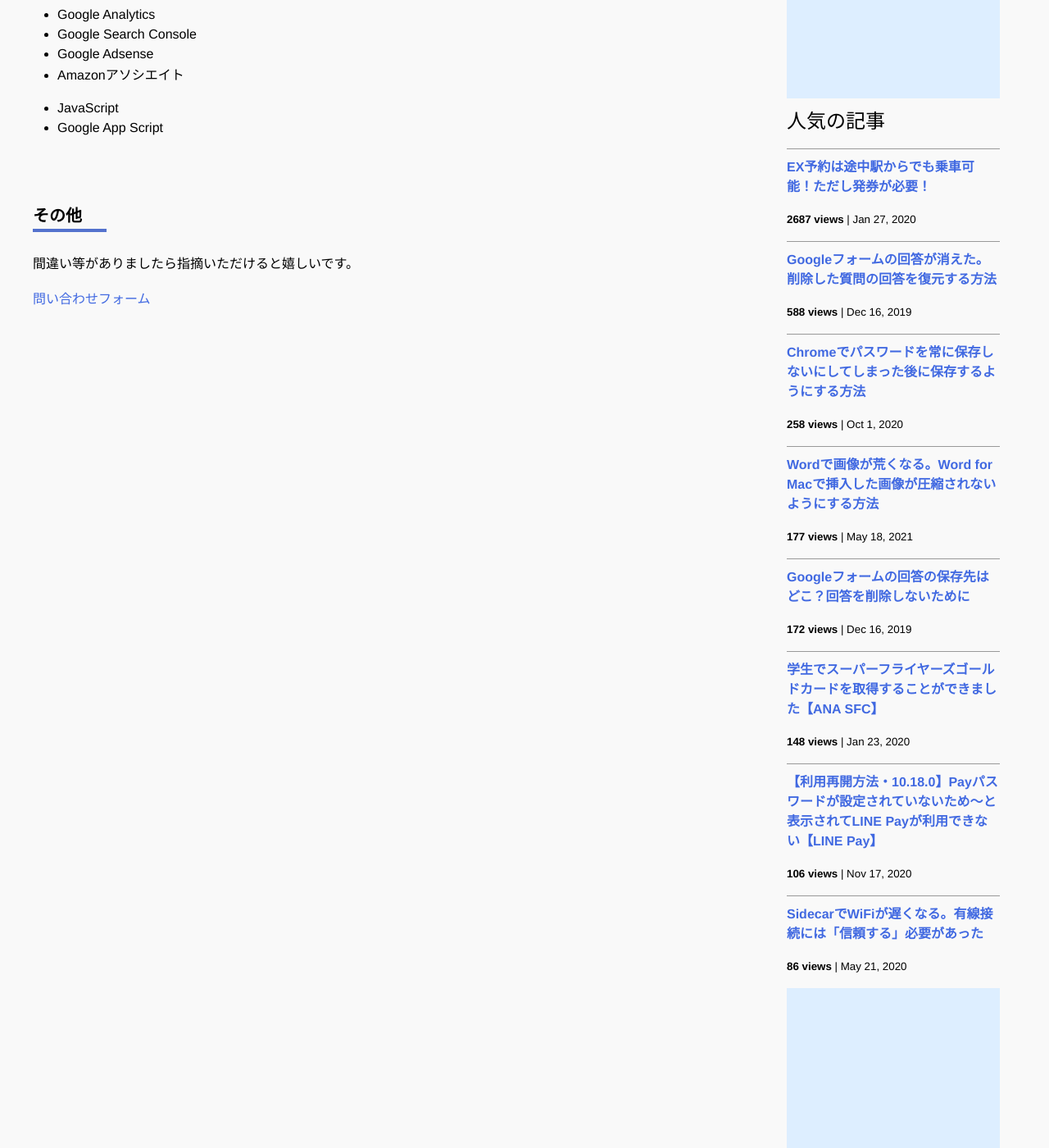
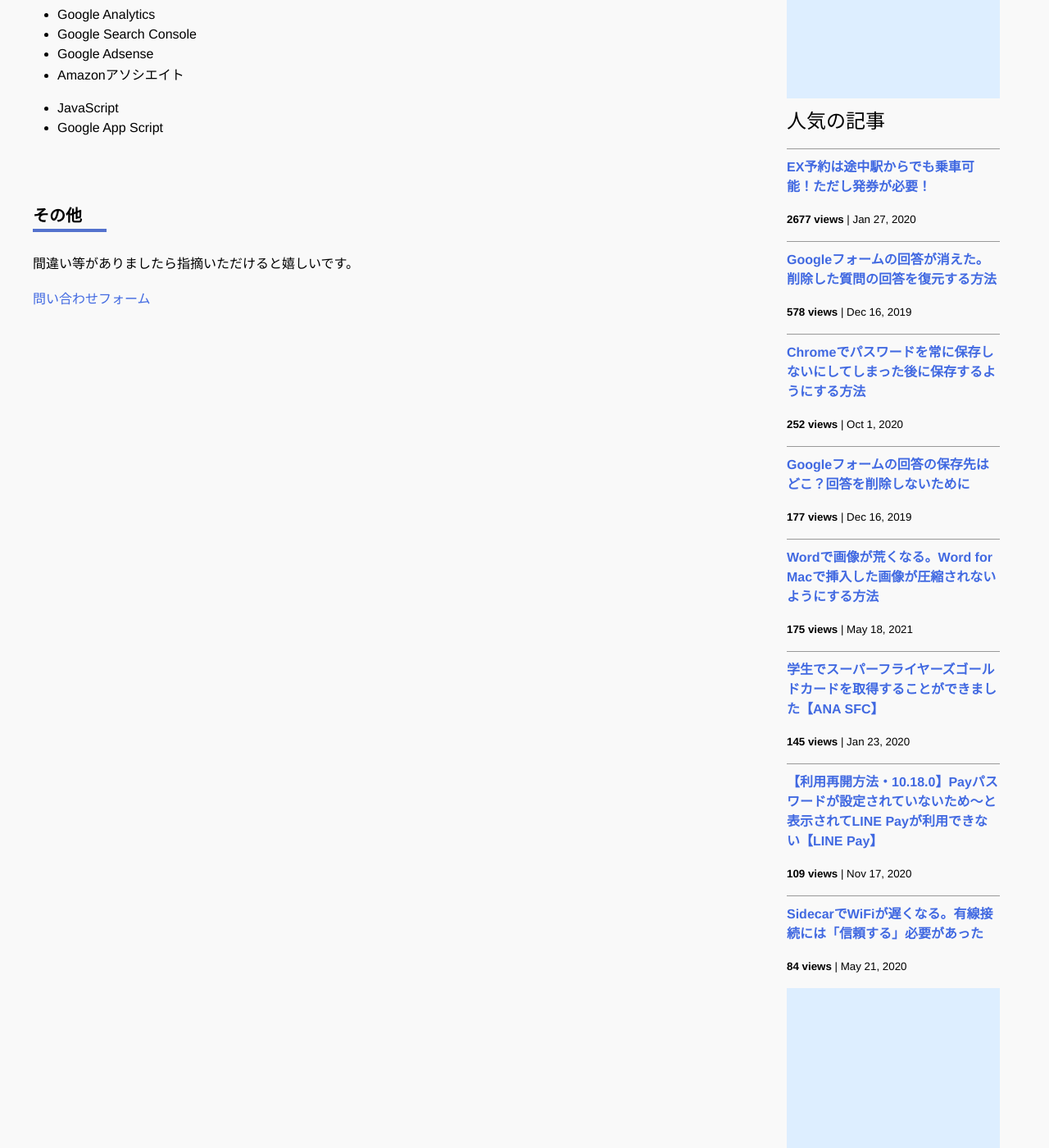
Before and after one commit to iwanaminami/shoyaiwaname, a Jekyll site: the page built from about.markdown, in a window 1280 px wide and 1400 px high, scrolled down 693 px. Shown: the whole window at 82% size. Built offline with Jekyll 4.4.1, drawn with Linux system fonts in a browser that asks for light colours; nearby versions of some CDN libraries; comment, search, counter and statistics services are not loaded.

Commit message:
a new commit message

```diff
--- a/_data/popularposts.yml
+++ b/_data/popularposts.yml
@@ -1,17 +1,17 @@
 side:
-  - view: 2687
+  - view: 2677
     url: /2020/01/27/ex-rideontheway.html
-  - view: 588
+  - view: 578
     url: /2019/12/16/restore-googleform.html
-  - view: 258
+  - view: 252
     url: /2020/10/01/googlepassword.html
   - view: 177
+    url: /2019/12/16/googleform-answers.html
+  - view: 175
     url: /2021/05/18/image-compression-word.html
-  - view: 172
-    url: /2019/12/16/googleform-answers.html
-  - view: 148
+  - view: 145
     url: /2020/01/23/sfcgold.html
-  - view: 106
+  - view: 109
     url: /2020/11/17/linepay.html
-  - view: 86
+  - view: 84
     url: /2020/05/21/sidecar-via-cable.html
```
